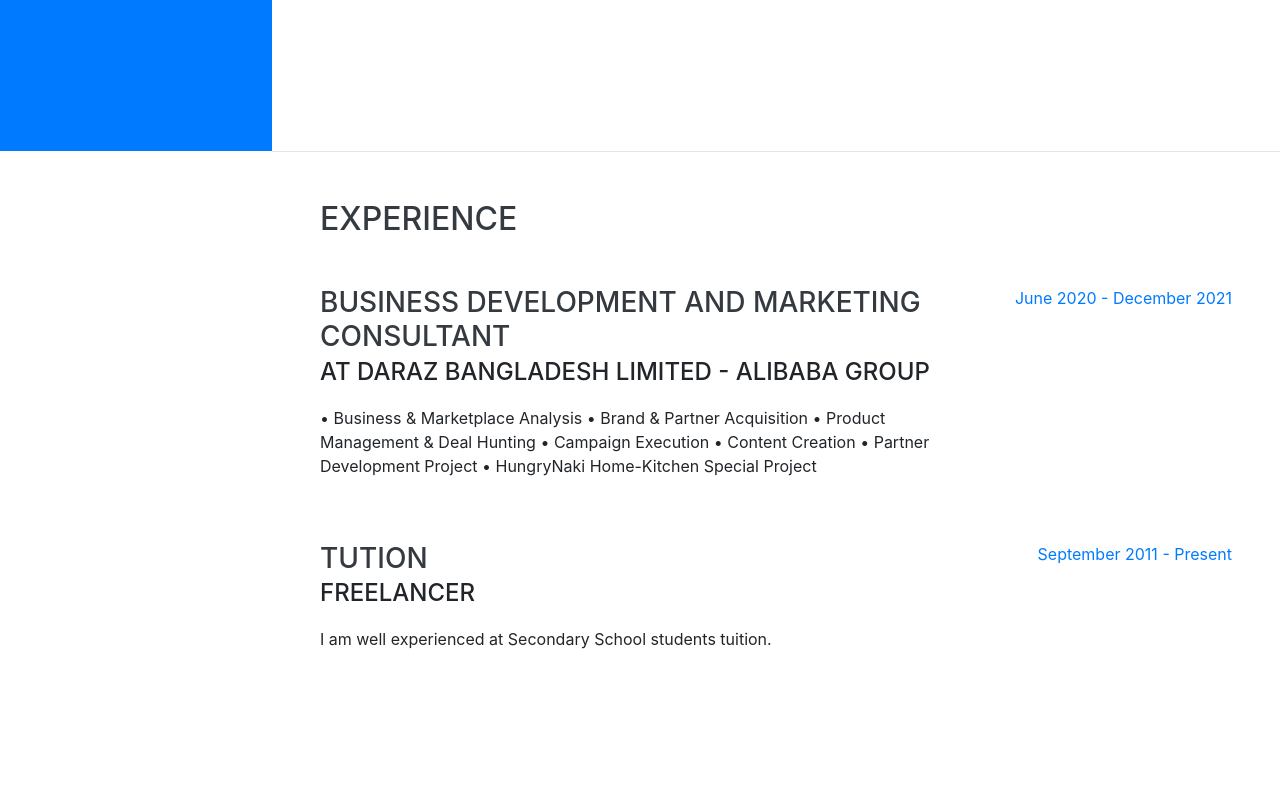
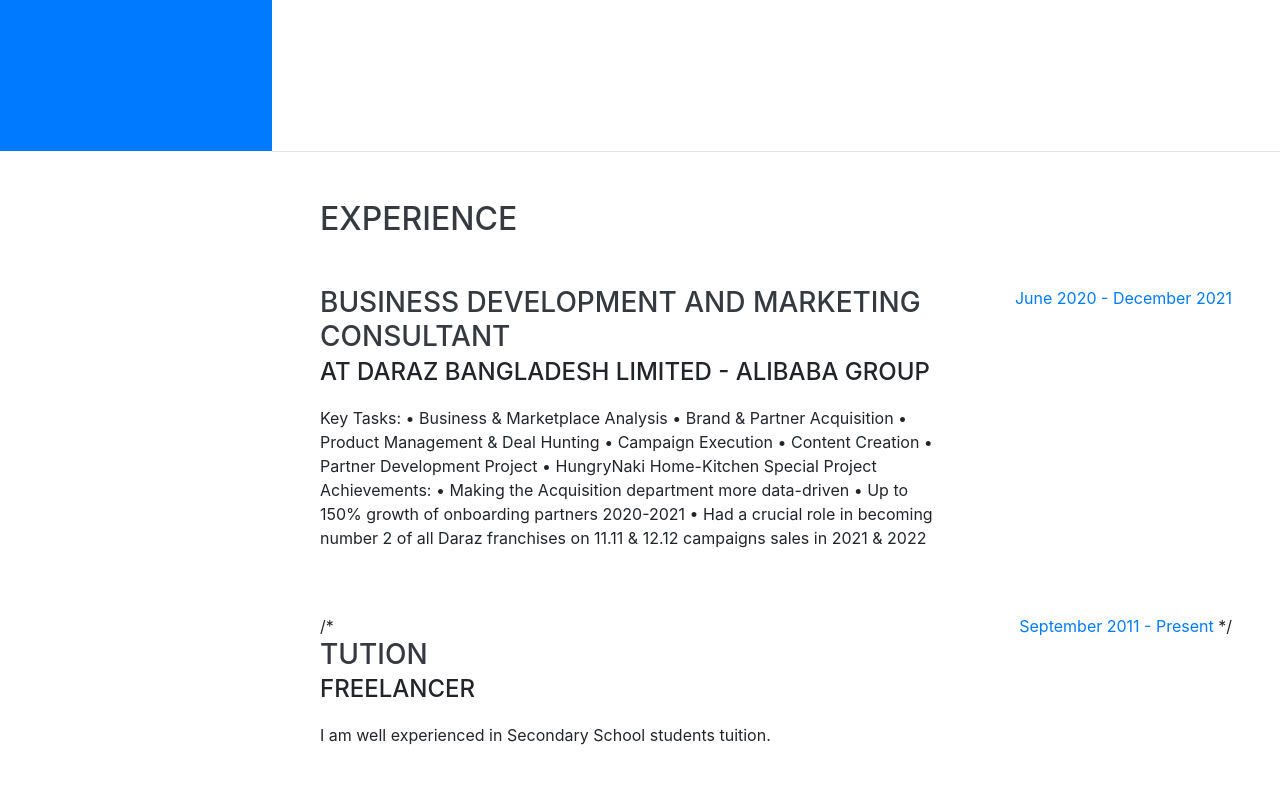
Before and after one commit to saajiidi/saajiidi.github.io, a website with bundled scripts: page index.html in a window 1280 px wide. Shown: the part 649-1439 px from the top of the page. Built offline with nearby package versions, Linux system fonts and the light colour scheme; a web font is replaced by a local one.

Commit message:
resume update

```diff
--- a/index.html
+++ b/index.html
@@ -57,7 +57,7 @@
           <a class="nav-link js-scroll-trigger" href="#awards">Awards</a>
         </li>
         <li class="nav-item">
-          <a class="nav-link js-scroll-trigger" href="https://drive.google.com/file/d/1WmJD0aFkP4JtsYEI9IJZnReBZkToOxZF/view?usp=sharing" target="_blank">Download CV</a>
+          <a class="nav-link js-scroll-trigger" href="https://drive.google.com/file/d/1V5hGl1LIDtOWRn8hgcAtzNwxDfWwI1L_/view?usp=drive_link" target="_blank">Download Resume</a>
         </li>
 
 
@@ -115,13 +115,20 @@
             <h3 class="mb-0">Business Development and Marketing Consultant</h3>
             <div class="subheading mb-3">at Daraz Bangladesh Limited - Alibaba Group</div>
             <p>
+              Key Tasks:
 				• Business & Marketplace Analysis
 				• Brand & Partner Acquisition
 				• Product Management & Deal Hunting
 				• Campaign Execution
 				• Content Creation
 				• Partner Development Project
-              • HungryNaki Home-Kitchen Special Project</p>
+				• HungryNaki Home-Kitchen Special Project
+
+
+		Achievements:
+				• Making the Acquisition department more data-driven
+				• Up to 150% growth of onboarding partners 2020-2021
+				• Had a crucial role in becoming number 2 of all Daraz franchises on 11.11 & 12.12 campaigns sales in 2021 & 2022
           </div>
           <div class="resume-date text-md-right">
             <span class="text-primary">June 2020 - December 2021</span>
@@ -132,12 +139,13 @@
 
 		<div class="resume-item d-flex flex-column flex-md-row justify-content-between mb-5">
           <div class="resume-content">
-            <h3 class="mb-0">Tution</h3>
+          /*  <h3 class="mb-0">Tution</h3>
             <div class="subheading mb-3">Freelancer</div>
-            <p>I am well experienced at Secondary School students tuition.</p>
+            <p>I am well experienced in Secondary School students tuition.</p>
           </div>
           <div class="resume-date text-md-right">
             <span class="text-primary">September 2011 - Present</span>
+          */
 	  </div>
         </div>
 
```
Lines whose indentation alone changed are shown as unchanged.
